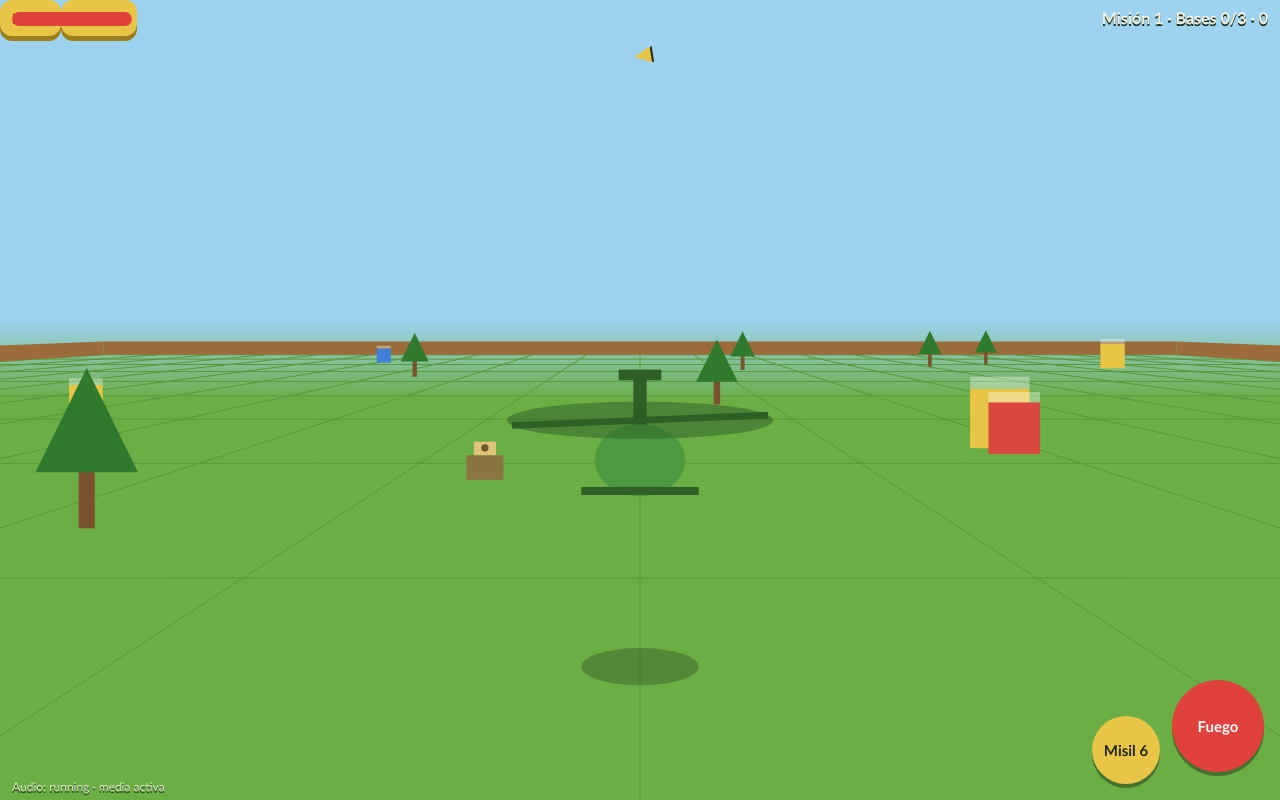
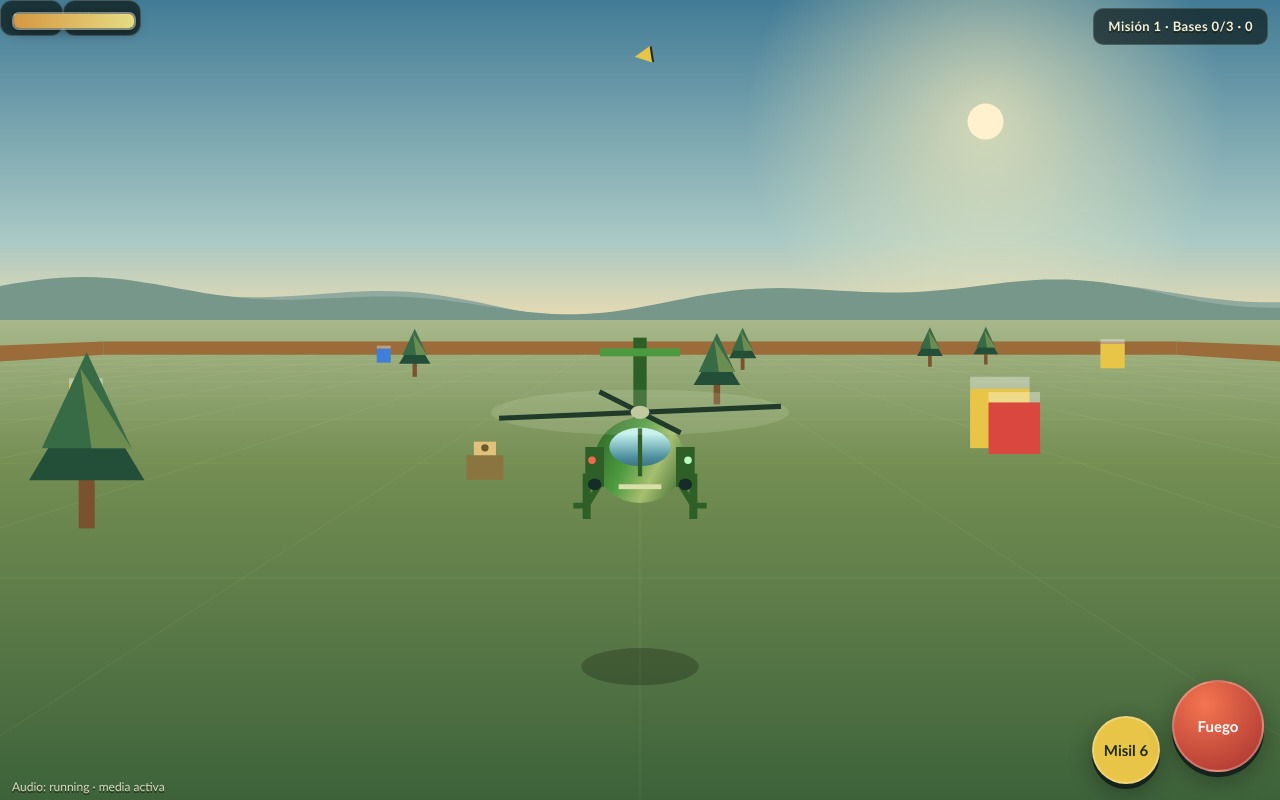
Before and after one commit to fabianvs1997/army-men-ataque-aereo, a plain HTML site: page army-men-ataque-aereo.html in a window 1280 px wide. Both pictures are taken after a click on the button "Despegar". Drawn offline with Linux system fonts and the light colour scheme; animation ran at ten frames a second.

Commit message:
Improve toy helicopter rendering, atmospheric landscape and combat effects

```diff
--- a/army-men-ataque-aereo.html
+++ b/army-men-ataque-aereo.html
@@ -30,6 +30,14 @@ button:focus-visible{outline:3px solid var(--fg);outline-offset:3px}
 #pause{left:12px;top:40px;pointer-events:auto;font-size:14px;min-height:36px;padding:0 12px}
 #sound{right:12px;top:45px;pointer-events:auto;font-size:14px;min-height:36px;padding:0 12px}
 #mi{right:120px;bottom:16px;width:68px;height:68px}
+
+#ov{background:linear-gradient(145deg,rgba(9,23,22,.94),rgba(30,49,30,.82));backdrop-filter:blur(8px)}
+h1{letter-spacing:2px;text-shadow:0 3px 0 #182519,0 10px 35px #0008}
+#inf{padding:9px 14px;background:#101f22bb;border:1px solid #d8e4b330;border-radius:10px;font-size:13px;letter-spacing:.4px}
+#arm{border:2px solid #e7e9cc88;box-shadow:0 2px 12px #0006}#ai{background:linear-gradient(90deg,#d69742,#e5dc83)}
+.b{border:2px solid #ffffff45;box-shadow:0 5px 0 #14231c,0 8px 24px #0005}
+#fu{background:radial-gradient(circle at 35% 25%,#f47550,#a6302e)}
+#pause,#sound{top:62px;background:#152a2cdd;color:#e9e7cc;border:1px solid #ffffff30;box-shadow:none}
 </style>
 </head>
 <body>
@@ -149,11 +157,24 @@ function upd(dt){
   if(t<6)$('dg').textContent='Audio: '+(AC?AC.state:'no disponible')+(sil&&!sil.paused?' · media activa':' · media inactiva');else $('dg').textContent='';
 }
 /* sprites */
-function heli(p,col,dk,fl,back,bank){const s=p[2];ctx.save();ctx.translate(p[0],p[1]);ctx.rotate(bank||0);
-  if(back){rc(-.25*s,-3.2*s,.5*s,3*s,dk);rc(-.8*s,-3.4*s,1.6*s,.4*s,dk)}
-  ell(0,0,1.7*s,1.35*s,fl?'#fff':col);if(!back)ell(0,.3*s,1.1*s,.7*s,'#a9dbea');
-  rc(-2.2*s,1*s,4.4*s,.3*s,dk);ctx.globalAlpha=.5;ell(0,-1.5*s,5*s,.7*s,dk);ctx.globalAlpha=1;
-  ctx.strokeStyle=dk;ctx.lineWidth=Math.max(1,.25*s);ctx.beginPath();ctx.moveTo(Math.cos(rot)*5*s,-1.5*s+Math.sin(rot)*.7*s);ctx.lineTo(-Math.cos(rot)*5*s,-1.5*s-Math.sin(rot)*.7*s);ctx.stroke();ctx.restore()}
+function heli(p,col,dk,fl,back,bank){
+ const s=p[2];ctx.save();ctx.translate(p[0],p[1]);ctx.rotate(bank||0);
+ // Tail, stabilizers and landing skids beneath the molded fuselage.
+ rc(-.25*s,-4.6*s,.5*s,4*s,dk);rc(-1.5*s,-4.2*s,3*s,.3*s,col);
+ ctx.strokeStyle=dk;ctx.lineWidth=Math.max(1,.22*s);
+ for(const side of [-1,1]){ctx.beginPath();ctx.moveTo(side*1.2*s,.4*s);ctx.lineTo(side*2*s,1.7*s);ctx.lineTo(side*2.5*s,1.7*s);ctx.stroke();rc(side*2*s-.15*s,.5*s,.3*s,1.7*s,dk)}
+ const body=ctx.createLinearGradient(-2*s,-s,2*s,s);body.addColorStop(0,dk);body.addColorStop(.4,fl?'#fff':col);body.addColorStop(.65,fl?'#fff':'#a6bf70');body.addColorStop(1,dk);
+ ell(0,0,1.7*s,1.6*s,body);
+ const glass=ctx.createLinearGradient(0,-s,0,s);glass.addColorStop(0,'#c5f2ed');glass.addColorStop(.45,'#4c8e9c');glass.addColorStop(1,'#193b4c');
+ ell(0,back?-.5*s:.5*s,1.15*s,.72*s,glass);rc(-.08*s,-1.2*s,.16*s,1.8*s,dk);
+ for(const side of [-1,1]){rc(side*1.7*s-.35*s,-.5*s,.7*s,1.5*s,dk);ell(side*1.7*s,.9*s,.25*s,.22*s,'#162c28')}
+ rc(-.8*s,.9*s,1.6*s,.18*s,'#d8dfaa');
+ ell(-1.8*s,0,.14*s,.14*s,'#f36950');ell(1.8*s,0,.14*s,.14*s,'#b7ffc1');
+ ctx.globalAlpha=.14;ell(0,-1.8*s,5.6*s,.85*s,'#e7eed1');ctx.globalAlpha=1;
+ ctx.strokeStyle='#213b2b';ctx.lineWidth=Math.max(1,.19*s);
+ for(let i=0;i<2;i++){const a=rot+i*Math.PI/2;ctx.beginPath();ctx.moveTo(Math.cos(a)*5.5*s,-1.8*s+Math.sin(a)*.8*s);ctx.lineTo(-Math.cos(a)*5.5*s,-1.8*s-Math.sin(a)*.8*s);ctx.stroke()}
+ ell(0,-1.8*s,.35*s,.25*s,'#c2c9a1');ctx.restore();
+}
 function sprE(e,p){const s=p[2],x=p[0],y=p[1],f=e.fl>0;
   if(e.k==='heli')heli(p,'#d9bd7a','#8a7440',f,false,0);
   else if(e.k==='tank'){rc(x-2.6*s,y-1.7*s,5.2*s,1.7*s,f?'#fff':'#cfae63');rc(x-3*s,y-1.7*s,.8*s,1.7*s,'#8a7440');rc(x+2.2*s,y-1.7*s,.8*s,1.7*s,'#8a7440');rc(x-1.3*s,y-2.8*s,2.6*s,1.1*s,'#e0c27a');ell(x,y-2.3*s,.35*s,.35*s,'#6b5a2c')}
@@ -162,21 +183,23 @@ function sprE(e,p){const s=p[2],x=p[0],y=p[1],f=e.fl>0;
 /* dibujo */
 function draw(){
   HY=H*.4+(shk>0?R(-4,4):0);
-  ctx.fillStyle='#9ed3f0';ctx.fillRect(0,0,W,HY);ctx.fillStyle='#6aae45';ctx.fillRect(0,HY,W,H-HY);
-  const g=ctx.createLinearGradient(0,HY,0,HY+H*.1);g.addColorStop(0,'#9ed3f0');g.addColorStop(1,'rgba(158,211,240,0)');ctx.fillStyle=g;ctx.fillRect(0,HY,W,H*.1);
+  const sky=ctx.createLinearGradient(0,0,0,HY);sky.addColorStop(0,'#427b96');sky.addColorStop(.75,'#a9c9c5');sky.addColorStop(1,'#e8dbb1');ctx.fillStyle=sky;ctx.fillRect(0,0,W,HY);
+  const sunX=W*.77;const glow=ctx.createRadialGradient(sunX,HY*.38,2,sunX,HY*.38,H*.3);glow.addColorStop(0,'#fff1baaa');glow.addColorStop(1,'#fff1ba00');ctx.fillStyle=glow;ctx.fillRect(0,0,W,HY);ell(sunX,HY*.38,18,18,'#fff1cd');
+  for(let layer=0;layer<2;layer++){ctx.fillStyle=layer?'#77978b':'#91aaa0';ctx.beginPath();ctx.moveTo(0,HY);for(let x=0;x<=W+12;x+=12){const q=x/W*9+cam.yaw*.35;ctx.lineTo(x,HY-18-layer*6-Math.sin(q+layer)*12-Math.sin(q*2.7)*7)}ctx.lineTo(W,HY);ctx.fill()}
+  const ground=ctx.createLinearGradient(0,HY,0,H);ground.addColorStop(0,'#a7b78a');ground.addColorStop(.3,'#748e53');ground.addColorStop(1,'#3d623a');ctx.fillStyle=ground;ctx.fillRect(0,HY,W,H-HY);
   ctx.beginPath();for(let k=-10;k<=10;k++){const v=k*20;for(const q of[[v,-200,v,200],[-200,v,200,v]]){const c=clip(cs(q[0],0,q[1]),cs(q[2],0,q[3]));if(c){const a=pj(c[0]),b=pj(c[1]);ctx.moveTo(a[0],a[1]);ctx.lineTo(b[0],b[1])}}}
-  ctx.strokeStyle='#59983a';ctx.lineWidth=1;ctx.stroke();
+  ctx.strokeStyle='rgba(205,216,148,.09)';ctx.lineWidth=1;ctx.stroke();
   for(const w of[[-200,-200,200,-200],[-200,200,200,200],[-200,-200,-200,200],[200,-200,200,200]]){const c=clip(cs(w[0],0,w[1]),cs(w[2],0,w[3]));if(c){const a=pj(c[0]),b=pj(c[1]),a2=pj([c[0][0],5,c[0][2]]),b2=pj([c[1][0],5,c[1][2]]);ctx.fillStyle='#9b6b3a';ctx.beginPath();ctx.moveTo(a[0],a[1]);ctx.lineTo(b[0],b[1]);ctx.lineTo(b2[0],b2[1]);ctx.lineTo(a2[0],a2[1]);ctx.fill()}}
   const sh=(x,z)=>{const p=P3(x,0,z);if(p)ell(p[0],p[1],2.2*p[2],.7*p[2],'rgba(0,0,0,.22)')};
   for(const e of E)if(e.k==='heli')sh(e.x,e.z);if(P)sh(P.x,P.z);
   const L=[],add=(x,y,z,fn)=>{const a=cs(x,y,z);if(a[2]<2||a[2]>240)return;const p=pj(a);if(p[0]<-150||p[0]>W+150)return;L.push([a[2],p,fn])};
-  for(const d of DC)add(d.x,0,d.z,p=>{const s=p[2],x=p[0],y=p[1];if(d.t==='t'){rc(x-.5*s,y-4*s,s,4*s,'#7a5230');tri(x-3.2*s,y-3.5*s,x+3.2*s,y-3.5*s,x,y-10*s,'#2f7a2c')}else{rc(x-d.s*s/2,y-d.s*s,d.s*s,d.s*s,d.c);rc(x-d.s*s/2,y-d.s*s*1.2,d.s*s,d.s*s*.2,'rgba(255,255,255,.35)')}});
+  for(const d of DC)add(d.x,0,d.z,p=>{const s=p[2],x=p[0],y=p[1];if(d.t==='t'){rc(x-.5*s,y-4*s,s,4*s,'#7a5230');tri(x-3.6*s,y-3*s,x+3.6*s,y-3*s,x,y-9*s,'#234e38');tri(x-2.8*s,y-5*s,x+2.8*s,y-5*s,x,y-11*s,'#376b45');tri(x-.4*s,y-10*s,x+2.8*s,y-5*s,x+.3*s,y-5*s,'#6d8c50')}else{rc(x-d.s*s/2,y-d.s*s,d.s*s,d.s*s,d.c);rc(x-d.s*s/2,y-d.s*s*1.2,d.s*s,d.s*s*.2,'rgba(255,255,255,.35)')}});
   for(const e of E)add(e.x,e.y,e.z,p=>sprE(e,p));
   for(const q of PK)add(q.x,1.5,q.z,p=>rc(p[0]-.9*p[2],p[1]-.9*p[2],1.8*p[2],1.8*p[2],q.ty==='a'?'#3fbf4a':'#d9473f'));
   for(const b of BL)add(b.x,b.y,b.z,p=>{const q=P3(b.x-b.vx*.04,b.y,b.z-b.vz*.04);ctx.strokeStyle='#ffe066';ctx.lineWidth=Math.max(1.5,p[2]*.3);ctx.beginPath();ctx.moveTo(p[0],p[1]);ctx.lineTo(q?q[0]:p[0],q?q[1]:p[1]);ctx.stroke()});
   for(const o of MS)add(o.x,o.y,o.z,p=>ell(p[0],p[1],Math.max(2,.7*p[2]),Math.max(2,.7*p[2]),'#ff5a2e'));
   for(const b of EB)add(b.x,b.y,b.z,p=>ell(p[0],p[1],Math.max(2,.5*p[2]),Math.max(2,.5*p[2]),'#ff9a2e'));
-  for(const o of FX)add(o.x,o.y,o.z,p=>{const k=1-o.l/.5;ctx.globalAlpha=Math.max(0,.9*(1-k));ell(p[0],p[1],o.s*(.3+k)*p[2],o.s*(.3+k)*p[2],'#ff9a2e');ctx.globalAlpha=1});
+  for(const o of FX)add(o.x,o.y,o.z,p=>{const k=1-o.l/.5;ctx.globalAlpha=Math.max(0,.9*(1-k));ell(p[0],p[1],o.s*(.3+k)*p[2],o.s*(.3+k)*p[2],k>.5?'#525c50':'#ef8242');ell(p[0],p[1],o.s*(1-k)*p[2]*.6,o.s*(1-k)*p[2]*.6,'#ffe9a2');for(let i=0;i<7;i++){const a=i*6.28/7;ell(p[0]+Math.cos(a)*k*o.s*p[2]*1.7,p[1]+Math.sin(a)*k*o.s*p[2]*1.7,Math.max(.5,(1-k)*p[2]*.3),Math.max(.5,(1-k)*p[2]*.3),'#ffd78a')}ctx.globalAlpha=1});
   if(P&&!(P.inv>0&&Math.floor(t*20)%2))add(P.x,P.y,P.z,p=>heli(p,'#4c9a3f','#2d5f26',false,true,P.bank));
   L.sort((a,b)=>b[0]-a[0]);for(const q of L)q[2](q[1]);
 }
```
